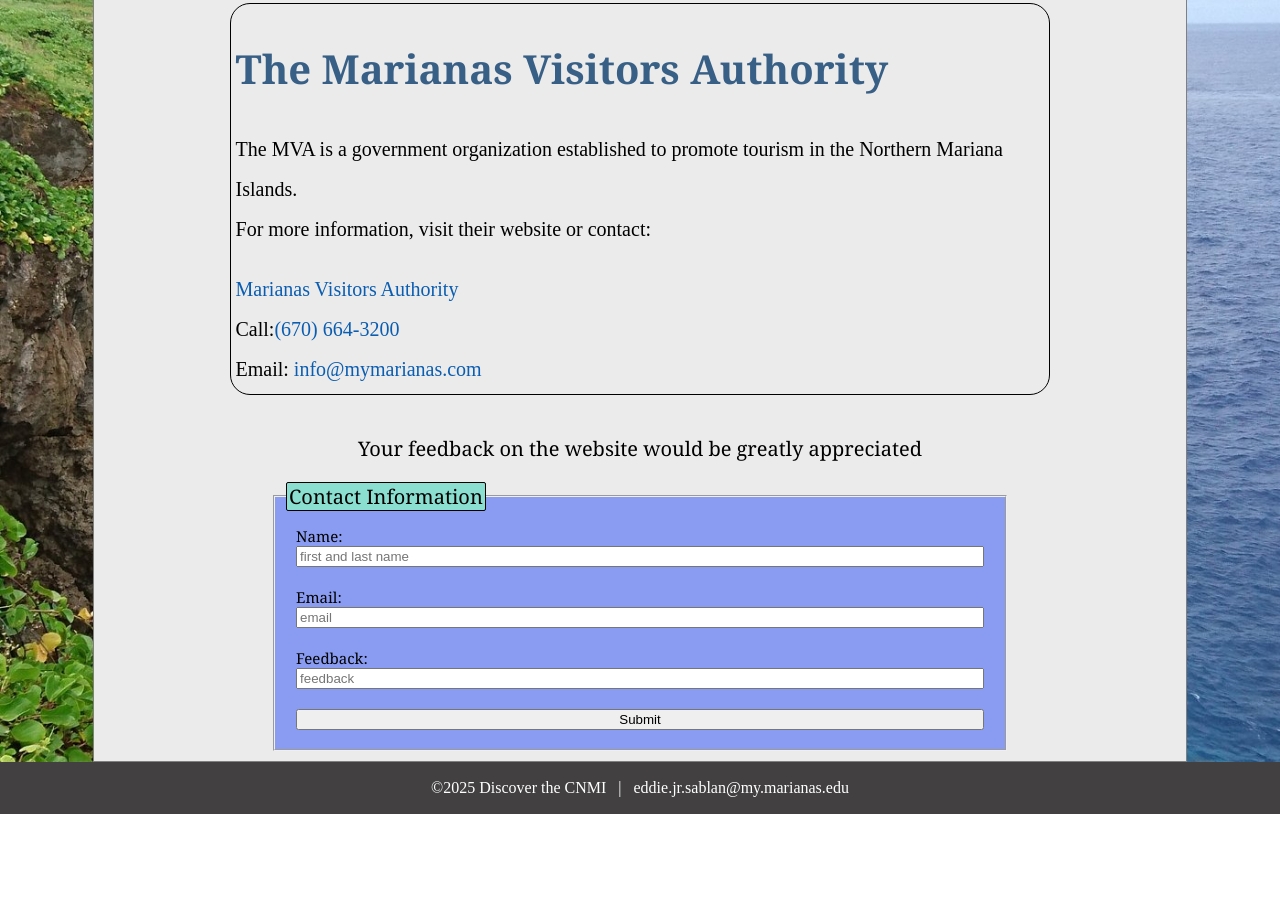
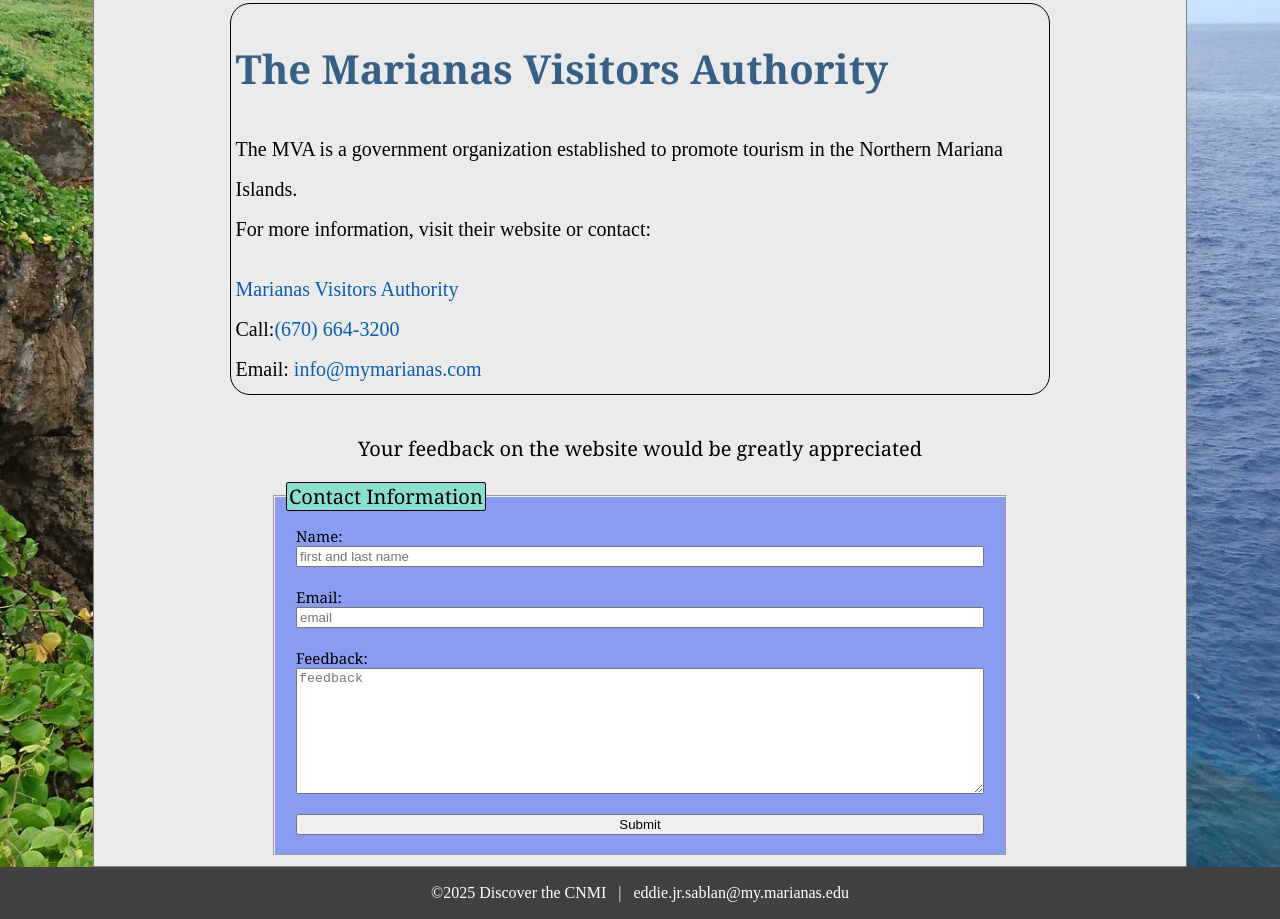
Before and after one commit to eddiejrsablan-ctrl/final-website-project, a plain HTML site: page contact.html in a window 1280 px wide. Shown: the part 322-1241 px from the top of the page. Before the commit the page ends 1136 px from the top, so only its background shows below. Drawn offline with Linux system fonts and the light colour scheme.

Commit message:
More updates

```diff
--- a/contact.html
+++ b/contact.html
@@ -52,7 +52,7 @@
             <input type="email" name="Email" id="email" required placeholder="email"></br>
 
             <label for="message">Feedback:</label>
-            <input type="text" name="Message" id="message" placeholder="feedback"></br>
+            <textarea name="Message" id="message" placeholder="feedback" rows="8"></textarea></br>
             <button type="submit" class="button">Submit</button>
           </div>
         </fieldset>
--- a/styles.css
+++ b/styles.css
@@ -846,5 +846,4 @@ fieldset {
     flex-direction: column;
     font-family: Cambria, Cochin, Georgia, Times, 'Times New Roman', serif;
     padding: 10px;
-
 }
```
